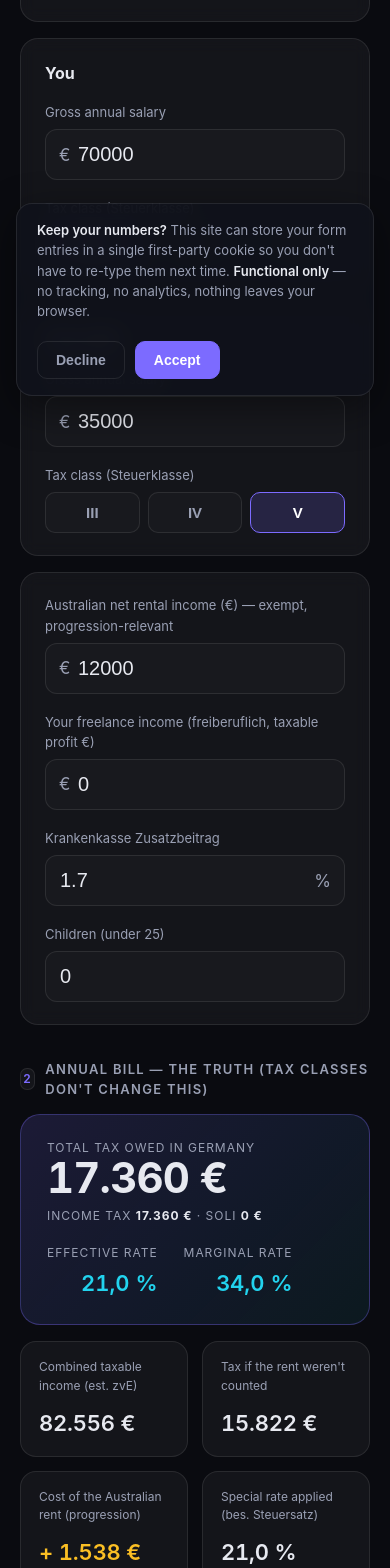
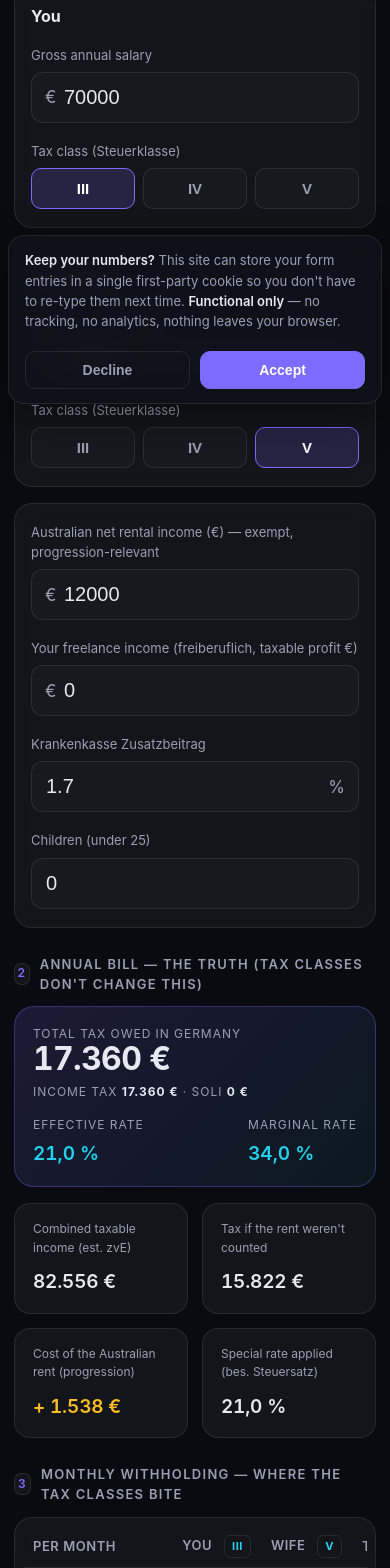
Before and after one commit to leewaa/german-tax-calculator, a Svelte app: page / in a window 390 px wide. Shown: the part 432-2000 px from the top of the page. Built offline with nearby package versions, Linux system fonts and the light colour scheme.

Commit message:
feat: responsive layout for phones
Tables scroll in their own containers; headline and reconciliation blocks stack;
type scales down; fine-tuner and cookie bar adapt below 560px.

```diff
--- a/src/App.svelte
+++ b/src/App.svelte
@@ -192,6 +192,7 @@
   <!-- ============ MONTHLY ============ -->
   <div class="sec-title"><span class="n">3</span> Monthly withholding — where the tax classes bite</div>
   <div class="card" style="padding:8px 8px 0">
+    <div class="table-scroll">
     <table>
       <thead><tr><th>Per month</th><th>You <span class="cls-pill">{classYou}</span></th><th>Wife <span class="cls-pill">{classWife}</span></th><th>Together</th></tr></thead>
       <tbody>
@@ -201,6 +202,7 @@
         <tr class="net"><td>Net in pocket</td><td>{eur(m(r.p1, 'netA'))}</td><td>{eur(m(r.p2, 'netA'))}</td><td>{eur(m(r.p1, 'netA') + m(r.p2, 'netA'))}</td></tr>
       </tbody>
     </table>
+    </div>
   </div>
 
   <!-- ============ RECONCILIATION ============ -->
@@ -225,6 +227,7 @@
       <label>Australian bank interest received (gross, in €)</label>
       <div class="input"><span>€</span><input type="number" inputmode="numeric" min="0" step="500" bind:value={interest}></div>
     </div>
+    <div class="table-scroll">
     <table>
       <tbody>
         <tr><td>Gross interest</td><td>{eur(r.cap.interest)}</td></tr>
@@ -236,6 +239,7 @@
         <tr class="net"><td>German tax due on the interest</td><td>{eur(r.cap.germanDue)}</td></tr>
       </tbody>
     </table>
+    </div>
     {#if iNote}<p class="recon-note">{iNote}</p>{/if}
   </div>
 
@@ -267,6 +271,7 @@
       <div style="font-size:12px; letter-spacing:.08em; text-transform:uppercase; color:var(--muted); font-weight:600; margin-bottom:12px">
         Tax-class comparison — same total tax, only the cash-flow timing differs
       </div>
+      <div class="table-scroll">
       <table>
         <thead><tr><th>Combo</th><th>Combined net / month</th><th>Year-end balance</th></tr></thead>
         <tbody>
@@ -280,6 +285,7 @@
           {/each}
         </tbody>
       </table>
+      </div>
       <p class="recon-note">{comboNote}</p>
     </div>
   </div>
@@ -416,8 +422,9 @@
   .stat.cost .v{color:var(--warn)}
 
   /* monthly table */
+  .table-scroll{overflow-x:auto; -webkit-overflow-scrolling:touch}
   table{width:100%; border-collapse:collapse; font-size:15px}
-  th,td{padding:12px 14px; text-align:right; border-bottom:1px solid var(--border); font-variant-numeric:tabular-nums}
+  th,td{padding:12px 14px; text-align:right; border-bottom:1px solid var(--border); font-variant-numeric:tabular-nums; white-space:nowrap}
   th{color:var(--muted); font-weight:600; font-size:12px; letter-spacing:.04em; text-transform:uppercase}
   td:first-child,th:first-child{text-align:left}
   tr.net td{font-weight:600; border-bottom:none}
@@ -468,4 +475,38 @@
   .cookie-actions .ghost:hover{color:var(--ink)}
   .cookie-actions .primary{background:var(--accent); border-color:var(--accent); color:#fff}
   .cookie-actions .primary:hover{filter:brightness(1.08)}
+
+  /* ---------- phones ---------- */
+  @media(max-width:560px){
+    :global(body){padding:24px 14px 100px}
+    h1{font-size:25px}
+    .lede{font-size:15px}
+    .sec-title{margin:26px 0 12px}
+    .card{padding:18px 16px}
+
+    /* headline + grand-total blocks stack instead of overflowing */
+    .total{flex-direction:column; align-items:stretch; gap:14px; padding:18px}
+    .total .big{font-size:32px}
+    .total .rates{width:100%; justify-content:space-between; text-align:left; gap:16px}
+    .total .rates b{font-size:19px}
+
+    /* tighter, smaller tables (they also scroll if still too wide) */
+    th,td{padding:9px 10px; font-size:13px}
+    .stat .v{font-size:19px}
+
+    /* reconciliation: stack the two legs over the balance */
+    .recon{flex-direction:column; align-items:stretch; gap:14px}
+    .recon .arrow{display:none}
+    .balance{min-width:0; text-align:left}
+
+    /* fine-tuner: slider above a full-width number box */
+    .tuner-row{flex-direction:column; align-items:stretch}
+    .tuner-row .input{width:100% !important}
+    input[type=range]{width:100%}
+
+    /* cookie bar hugs the screen edges with full-width buttons */
+    .cookie-bar{left:8px; right:8px; bottom:8px; padding:14px 16px}
+    .cookie-actions{width:100%}
+    .cookie-actions button{flex:1}
+  }
 </style>
```
